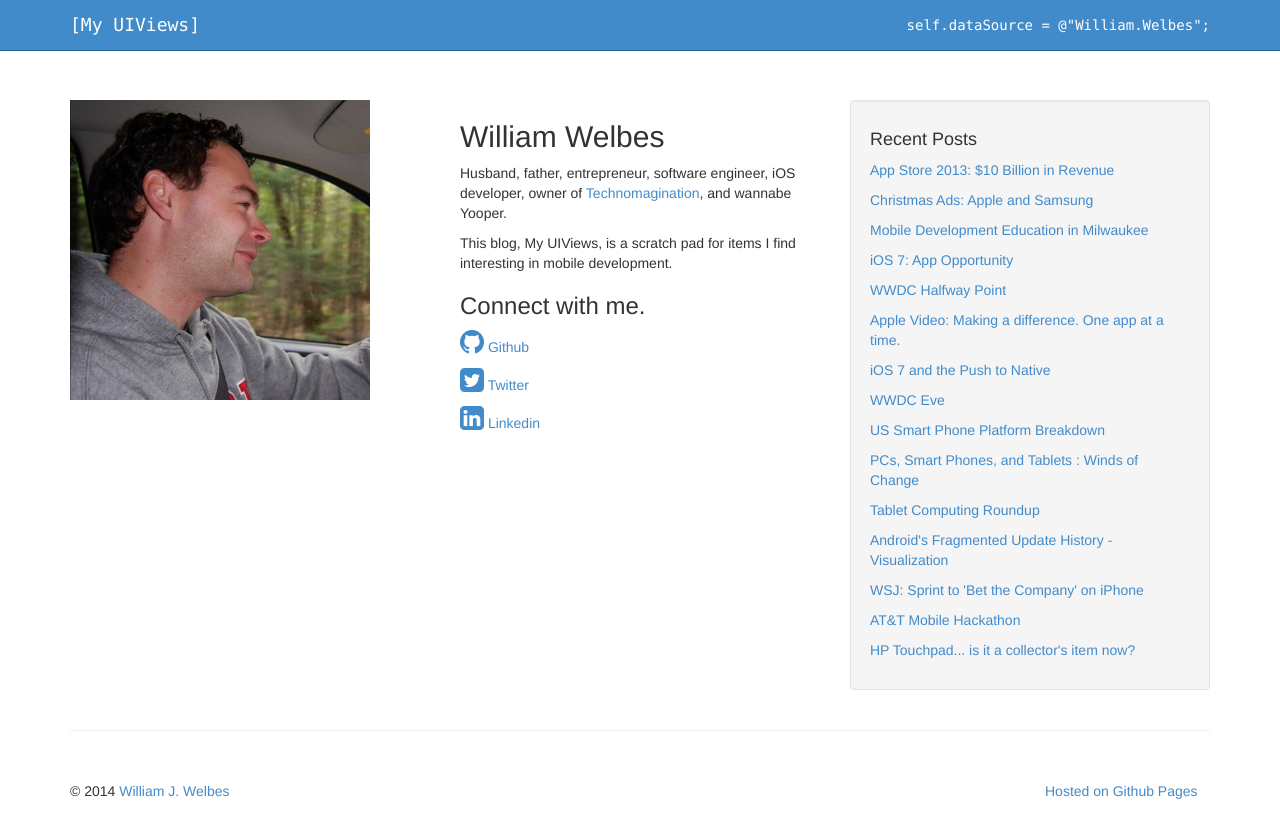
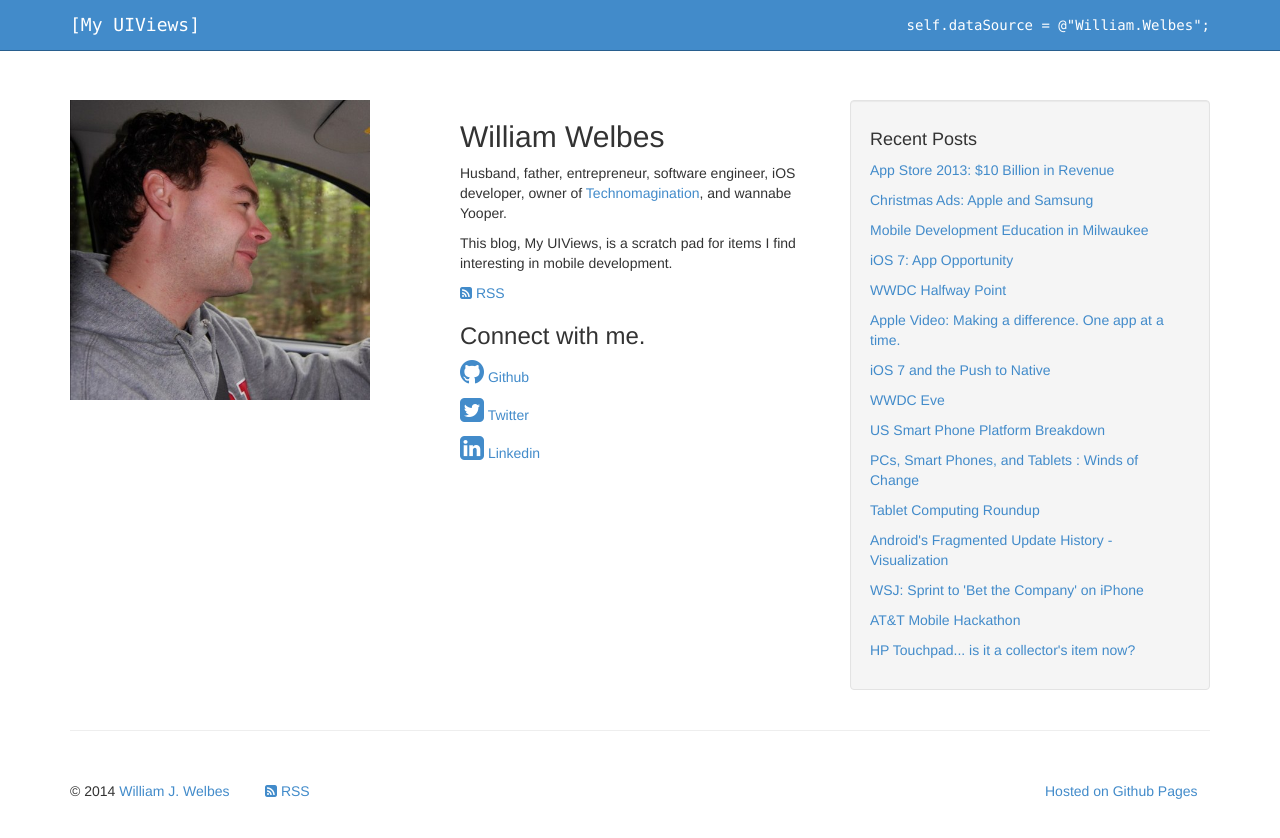
Before and after one commit to welbesw/welbesw.github.io, a Jekyll site: the page built from about.html, in a window 1280 px wide. Shown: the top 838 px of the page. Built offline with Jekyll 4.4.1, drawn with Linux system fonts in a browser that asks for light colours; Markdown is read by kramdown in place of the engine named in the settings.

Commit message:
Add Rss feed links.

```diff
--- a/_layouts/default.html
+++ b/_layouts/default.html
@@ -106,8 +106,13 @@
 
       <footer>
         <div class="row">
-          <div class="col-lg-10">
+          <div class="col-lg-2">
             <p>&copy; 2014 <a href="/about.html">William J. Welbes</a></p>
+          </div>
+          <div class="col-lg-2">
+            <a href="/rss.xml"><i class="fa fa-rss-square"></i> RSS</a>
+          </div>
+          <div class="col-lg-6">
           </div>
           <div class="col-lg-2">
             <p><a href="http://pages.github.com">Hosted on Github Pages</a></p>
--- a/about.html
+++ b/about.html
@@ -16,6 +16,8 @@ sitemap:
 		<p>Husband, father, entrepreneur, software engineer, iOS developer, owner of <a href="http://www.technomagination.com">Technomagination</a>, and wannabe Yooper.</p>
 		<p>This blog, My UIViews, is a scratch pad for items I find interesting in mobile development.</p>
 
+		<p><a href="/rss.xml"><i class="fa fa-rss-square"></i> RSS</a></p>
+
 		<h3>Connect with me.</h3>
 		<p><a href="https://github.com/welbesw"><i class="fa fa-github fa-2x"></i> Github</a></p>
 		<p><a href="https://twitter.com/welbes"><i class="fa fa-twitter-square fa-2x"></i> Twitter</a></p>
```
